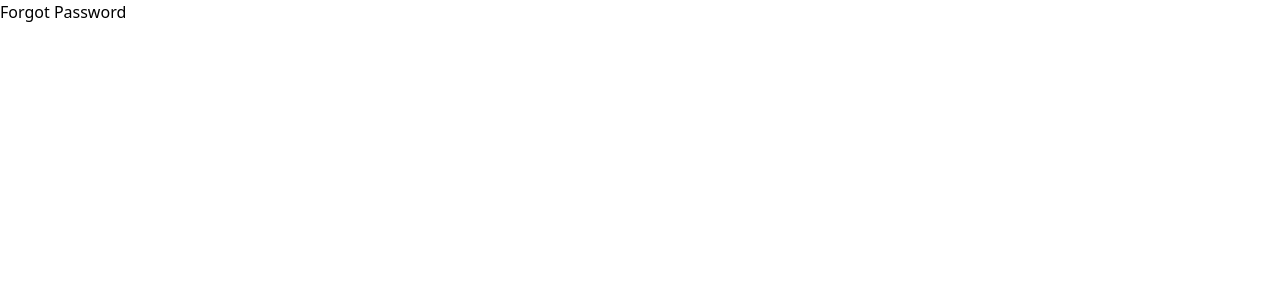
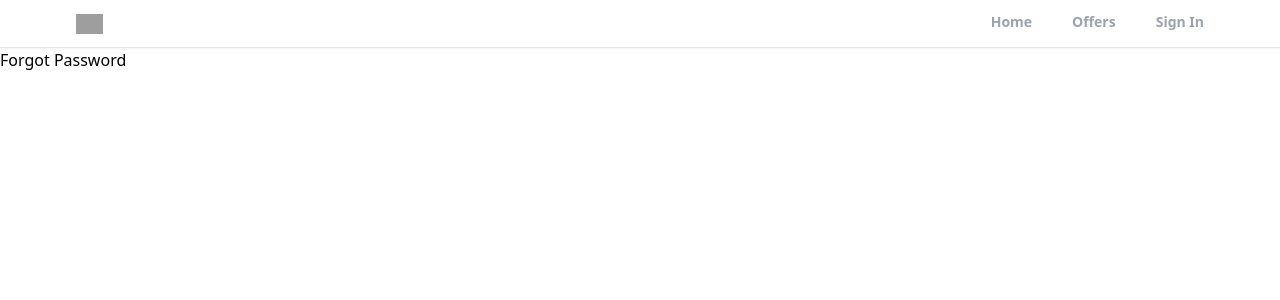
Before and after one commit to preetamlenka3/realtor-clone-react, a React (Create React App) app: page /forgot-password in a window 1280 px wide. Shown: the top 300 px of the page. Built offline with nearby package versions, Linux system fonts and the light colour scheme; grey boxes are pictures that could not be loaded.

Commit message:
create the header component

```diff
--- a/package.json
+++ b/package.json
@@ -38,6 +38,7 @@
     ]
   },
   "devDependencies": {
+    "@babel/plugin-proposal-private-property-in-object": "^7.21.11",
     "tailwindcss": "^3.3.3"
   }
 }
--- a/src/App.js
+++ b/src/App.js
@@ -5,10 +5,13 @@
 import SignUp from "./pages/SignUp";
 import ForgotPassword from "./pages/ForgotPassword";
 import Offers from "./pages/Offers";
+import Header from "./components/Header";
+
 function App() {
   return (
     <>
     <Router>
+      <Header/>
       <Routes>
         <Route path="/" element={<Home/>} />
         <Route path="/profile" element={<Profile/>} />
--- /dev/null
+++ b/src/components/Header.jsx
@@ -0,0 +1,28 @@
+import React from 'react';
+import { useLocation, useNavigate } from 'react-router-dom';
+
+export default function Header() {
+    const location = useLocation()
+    const navigate = useNavigate()
+    function pathMathRoute(route){
+        if(route === location.pathname){
+            return true
+        }
+    }
+  return (
+    <div className='bg-white border-b shadow-sm sticky top-0 z-50'>
+        <header className='flex justify-between items-center px-3 max-w-6xl mx-auto'>
+            <div>
+                <img src="https://static.rdc.moveaws.com/images/logos/rdc-logo-default.svg" alt="logo" className='h-5 cursor-pointer' onClick={()=>navigate("/")} />
+            </div>
+            <div>
+                <ul className='flex space-x-10'>
+                    <li className={`cursor-pointer py-3 text-sm font-semibold text-gray-400 border-b-[3px] border-b-transparent  ${pathMathRoute("/") && "text-[black] border-b-rose-500"}`} onClick={()=>navigate("/")}>Home</li>
+                    <li className={`cursor-pointer py-3 text-sm font-semibold text-gray-400 border-b-[3px] border-b-transparent  ${pathMathRoute("/offers") && "text-[black] border-b-rose-500"}`} onClick={()=>navigate("/offers")}>Offers</li>
+                    <li className={`cursor-pointer py-3 text-sm font-semibold text-gray-400 border-b-[3px] border-b-transparent  ${pathMathRoute("/sign-in") && "text-[black] border-b-rose-500"}`} onClick={()=>navigate("/sign-in")}>Sign In</li>
+                </ul>
+            </div>
+        </header>
+    </div>
+  )
+}
```
Also changed, not shown: 1 other file (tests, documents, lock files or other folders).
